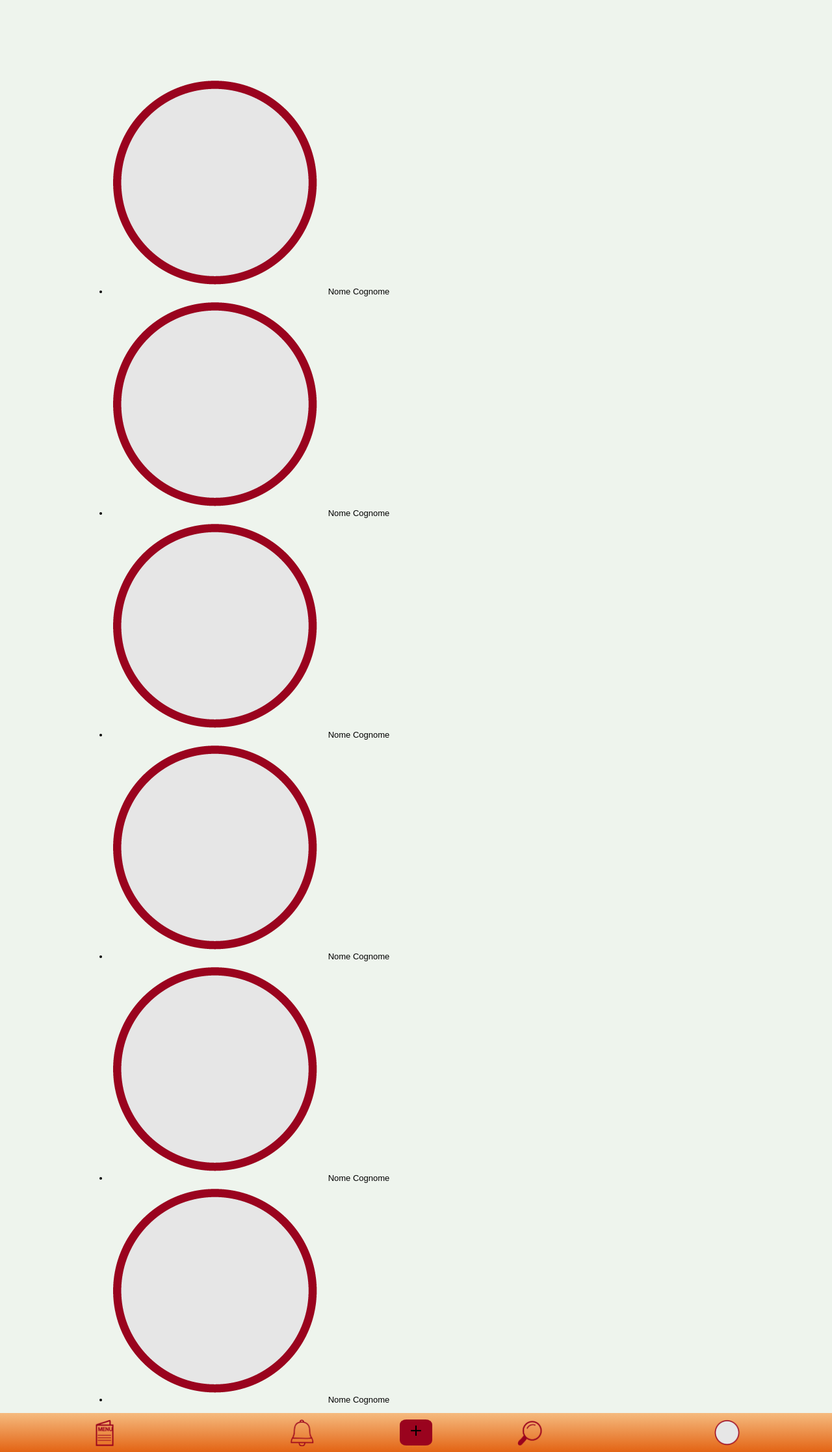
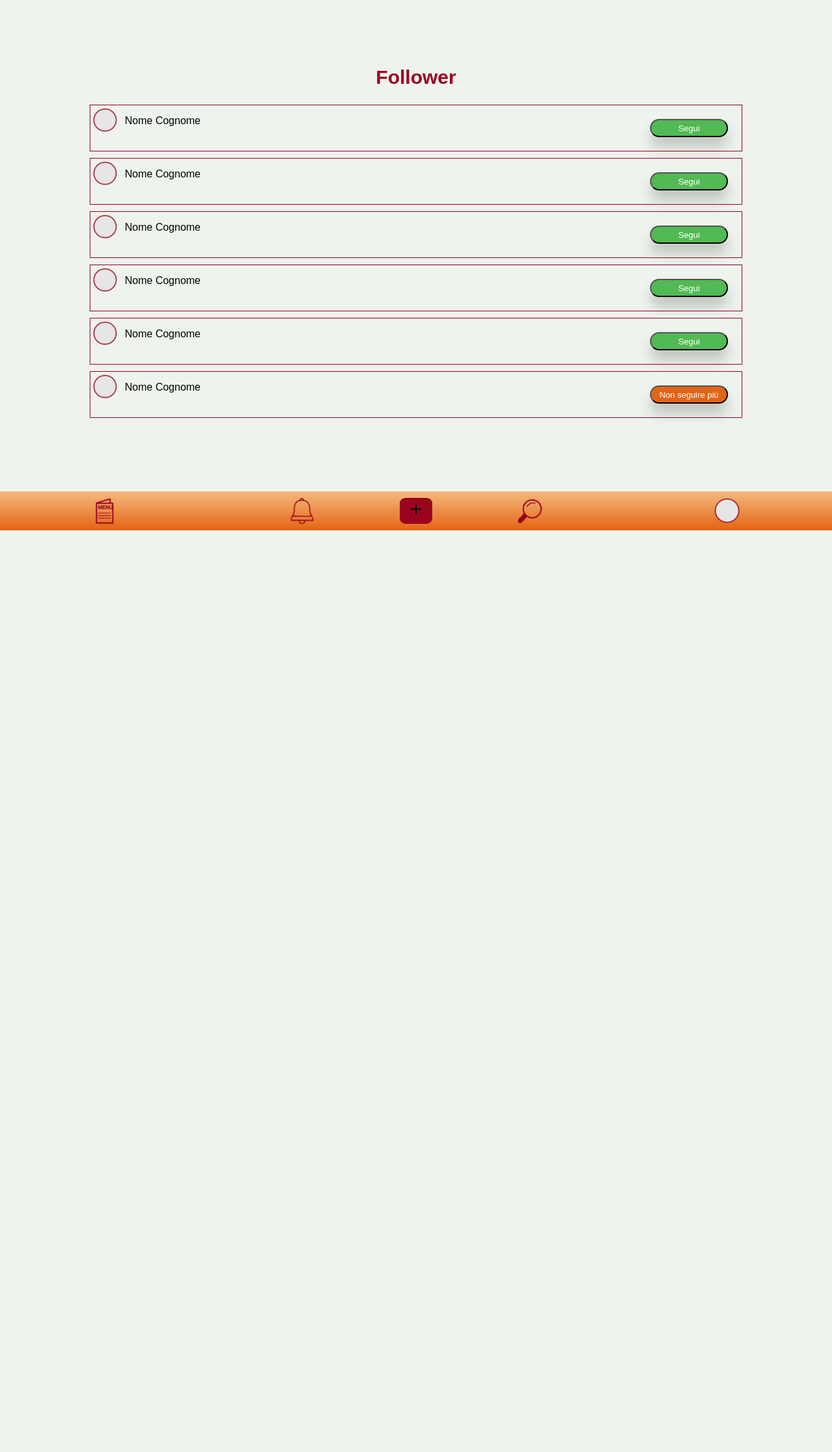
Before and after one commit to rickpepp/TecWeb, a PHP site: page /follower.html in a window 1280 px wide. Shown: the part 60-2294 px from the top of the page at 65% size. After the commit the page ends 876 px from the top, so only its background shows below. Run offline with PHP 8.4, Linux system fonts and the light colour scheme.

Commit message:
Fine parte smartphone della pagina Follower

```diff
--- a/src/css/follower.css
+++ b/src/css/follower.css
@@ -0,0 +1,46 @@
+section > h1 {
+    text-align: center;
+    color: rgb(154, 3, 30);
+    font-size: 30px;
+    margin-top: 0%;
+}
+section ul {
+    margin: 0px;
+    padding: 0px;
+}
+section ul li {
+    display: flex;
+    font-family: Arial, Helvetica, sans-serif;
+    list-style: none;
+    margin: 10px;
+    padding: 1px;
+    border: 1px solid rgb(154, 3, 30);
+}
+section ul li img {
+    width: 38px;
+    height: 38px;
+    float: left;
+    margin: 3px;
+}
+section ul li label {
+    justify-content: center;
+    font-size: medium;
+    font-family: Arial, Helvetica, sans-serif;
+    padding: 14px 8px 8px;
+    flex: 30%;
+}
+section input {
+    color: rgb(255, 255, 255);
+    width: 120px;
+    height: 28px;
+    font-size: small;
+    box-shadow: rgba(0, 0, 0, 0.2) 0px 15px 20px;
+    margin: 2%;
+    border-radius: 20px;
+}
+input[type="submit"] {
+    background-color: rgb(81, 186, 84);
+}
+input[type="button"] {
+    background-color: rgb(227, 100, 20);
+}
--- a/src/css/home.css
+++ b/src/css/home.css
@@ -32,18 +32,15 @@ header img{
 }
 
 main {
-    margin: 0px;
-    padding: 8% 10% 0% 10%;
     display: flex;
     flex-direction: column;
+    margin: 0px;
+    padding: 8% 10% 8% 10%;
 }
 
 section{
     position: top;
     align-items: center;
-}
-section > h1{
-    display: none;
 }
 section div{
     display: inline-block;
--- a/src/follower.html
+++ b/src/follower.html
@@ -11,8 +11,10 @@
         <header>
             <a href="#"><img src="./img/Indietro.png" alt="Bottone Indietro" /></a>
             <img src="./img/TinkleArt.png" alt="TinkleArt" />
-            <label class="web">Cerca</label>
-            <a href="#" class="web"><img src="./img/Cerca.png" alt="Bottone Cerca" /></a>
+            <div class="web">
+                <img src="./img/Cerca.png" alt="Bottone Cerca">
+                <label>Cerca</label>
+            </div>
             <a href="#" class="web">+</a>
             <a  href="home.html"><img src="./img/Home.png" alt="Bottone Home" /></a>
             <a href="#" class="web"><img src="./img/Notifiche.png" alt="Bottone Notifiche" /></a>
@@ -25,30 +27,30 @@
                 <ul>
                     <li>
                         <div>
-                            <a href="#"><img src="./img/Bigiotteria.png" alt="Immagine" class="icone"/>Bigiotteria</a>
-                            <button type="button" class="bottoneNS">Non seguire pi&ugrave;</button>
+                            <a href="#"><img src="./img/Bigiotteria.png" alt="Immagine"/>Bigiotteria</a>
+                            <input type="button" value="Non seguire pi&ugrave;">
                         </div>
                     </li>
                     <li>
                         <div>
-                            <a href="#"><img src="./img/Falegnameria.png" alt="Immagine" class="icone"/>Falegnameria</a>
-                            <button type="button" class="segui">Segui</button>
+                            <a href="#"><img src="./img/Falegnameria.png" alt="Immagine"/>Falegnameria</a>
+                            <input type="submit" value="Segui">
                         </div>
                     </li>
                     <li>
                         <div>
-                            <a href="#"><img src="./img/TruccoCasa.png" alt="Immagine" class="icone"/>Casa</a>
-                            <button type="button" class="bottoneNS">Non seguire pi&ugrave;</button>
+                            <a href="#"><img src="./img/TruccoCasa.png" alt="Immagine"/>Casa</a>
+                            <input type="button" value="Non seguire pi&ugrave;">
                         </div>
                     </li>
                     <li>
                         <div>
-                            <a href="#"><img src="./img/Tecnologia.png" alt="Immagine" class="icone"/>Tecnologia</a>
-                            <button type="button" class="segui">Segui</button>
+                            <a href="#"><img src="./img/Tecnologia.png" alt="Immagine"/>Tecnologia</a>
+                            <input type="submit" value="Segui">
                         </div>
                     </li>
                     <li>
-                        <button type="button" class="altro">Altre</button>
+                        <input type="button" value="Altro">
                     </li>
                 </ul>
                 <hr />
@@ -57,29 +59,29 @@
                     <li>
                         <div>
                             <a href="#"><img src="./img/Foto.png" alt="Immagine" class="icone"/>Nome Cognome</a>
-                            <button type="button" class="bottoneNS">Non seguire pi&ugrave;</button>
+                            <input type="button" value="Non seguire pi&ugrave;">
                         </div>
                     </li>
                     <li>
                         <div>
                             <a href="#"><img src="./img/Foto.png" alt="Immagine" class="icone"/>Nome Cognome</a>
-                            <button type="button" class="segui">Segui</button>
+                            <input type="submit" value="Segui">
                         </div>
                     </li>
                     <li>
                         <div>
                             <a href="#"><img src="./img/Foto.png" alt="Immagine" class="icone"/>Nome Cognome</a>
-                            <button type="button" class="bottoneNS">Non seguire pi&ugrave;</button>
+                            <input type="button" value="Non seguire pi&ugrave;">
                         </div>
                     </li>
                     <li>
                         <div>
                             <a href="#"><img src="./img/Foto.png" alt="Immagine" class="icone"/>Nome Cognome</a>
-                            <button type="button" class="segui">Segui</button>
+                            <input type="submit" value="Segui">
                         </div>
                     </li>
                     <li>
-                        <button type="button" class="altro">Altri</button>
+                        <input type="button" value="Altri">
                     </li>
                 </ul>
             </aside>
@@ -89,26 +91,32 @@
                     <li>
                         <img src="./img/Foto.png" alt=" " />
                         <label>Nome Cognome</label>
+                        <input type="submit" value="Segui">
                     </li>
                     <li>
                         <img src="./img/Foto.png" alt=" " />
                         <label>Nome Cognome</label>
+                        <input type="submit" value="Segui">
                     </li>
                     <li>
                         <img src="./img/Foto.png" alt=" " />
                         <label>Nome Cognome</label>
+                        <input type="submit" value="Segui">
                     </li>
                     <li>
                         <img src="./img/Foto.png" alt=" " />
                         <label>Nome Cognome</label>
+                        <input type="submit" value="Segui">
                     </li>
                     <li>
                         <img src="./img/Foto.png" alt=" " />
                         <label>Nome Cognome</label>
+                        <input type="submit" value="Segui">
                     </li>
                     <li>
                         <img src="./img/Foto.png" alt=" " />
                         <label>Nome Cognome</label>
+                        <input type="button" value="Non seguire pi&ugrave;">
                     </li>
                 </ul>
             </section>
--- a/src/home.html
+++ b/src/home.html
@@ -32,7 +32,7 @@
         </div>
     </header>
     <main>
-        <aside>
+        <aside class="web">
             <h1>Categorie</h1>
             <ul class="categorie">
                 <li>
@@ -95,7 +95,7 @@
                 </li>
             </ul>
         </aside><section>
-            <h1>Home</h1>
+            <h1 class="web">Home</h1>
             <div>
                 <img src="./img/Foto.png" alt="Foto Profilo" class="icone"/><label>Nome Cognome</label><img src="./img/Bigiotteria.png" alt="Categoria_Bigiotteria" class="icone"/>
                 <br />
```
